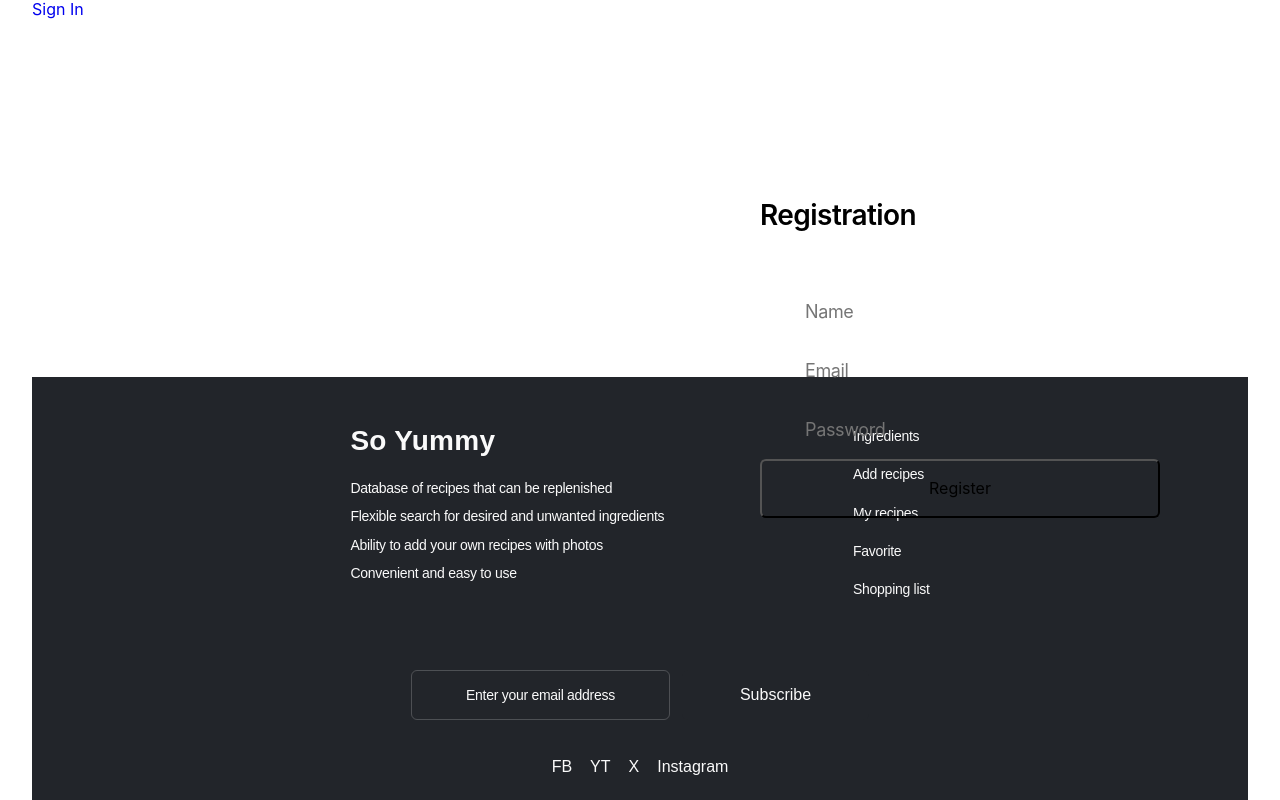
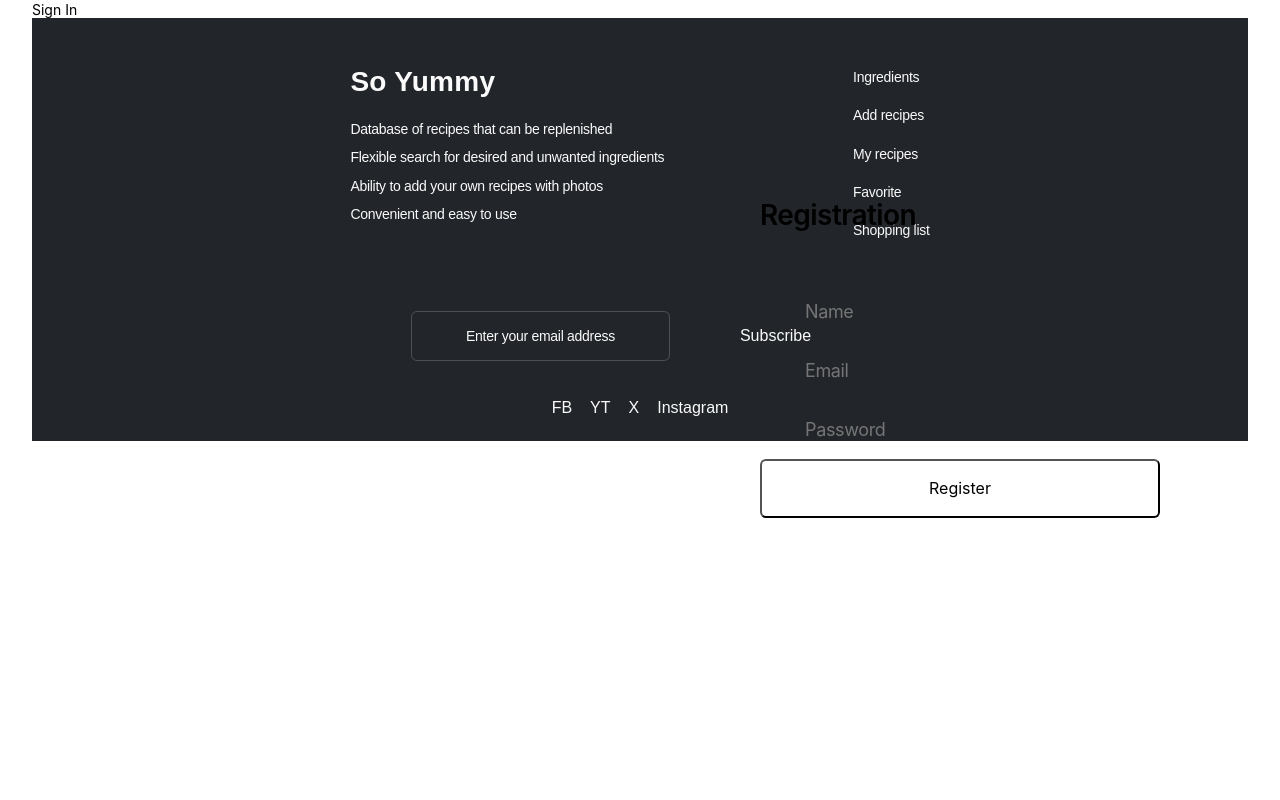
Before and after one commit to smuku-mk/so-yummy-project, a React (Create React App) app in the folder client/: page /register in a window 1280 px wide. Built offline with nearby package versions, Linux system fonts and the light colour scheme.

Commit message:
small fixes v2

```diff
--- a/client/package.json
+++ b/client/package.json
@@ -4,7 +4,6 @@
   "private": true,
   "dependencies": {
     "@babel/core": "^7.23.9",
-    "@emotion/styled": "^11.11.0",
     "@reduxjs/toolkit": "^2.2.1",
     "@testing-library/jest-dom": "^5.17.0",
     "@testing-library/react": "^13.4.0",
--- a/client/src/components/RegisterForm/RegisterForm.jsx
+++ b/client/src/components/RegisterForm/RegisterForm.jsx
@@ -1,17 +1,8 @@
-import { Link } from "react-router-dom";
 import { useDispatch, useSelector } from "react-redux";
 import { register } from "../../redux/auth/operations";
 import { selectIsLoggedIn } from "../../redux/auth/selectors";
 import { useNavigate } from "react-router-dom";
-import {
-  Form,
-  Title,
-  Label,
-  Input,
-  Submit,
-  //Link,
-  InputContainer,
-} from "./RegisterForm.styled";
+import { Form, Title, Label, Input, Submit, StyledLink, InputContainer } from "./RegisterForm.styled";
 
 export const RegisterForm = () => {
   const dispatch = useDispatch();
@@ -51,7 +42,7 @@ export const RegisterForm = () => {
         </InputContainer>
         <Submit type="submit">Register</Submit>
       </Form>
-      <Link to="/signin">Sign In</Link>
+      <StyledLink to="/signin">Sign In</StyledLink>
     </div>
   );
 };
--- a/client/src/components/RegisterForm/RegisterForm.styled.jsx
+++ b/client/src/components/RegisterForm/RegisterForm.styled.jsx
@@ -1,4 +1,5 @@
 import styled from "styled-components";
+import { Link } from "react-router-dom";
 
 export const Form = styled.form`
   display: flex;
@@ -82,8 +83,8 @@ export const Submit = styled.button`
   }
 `;
 
-/* export const Link = styled.link`
+export const StyledLink = styled(Link)`
   text-align: center;
   font-size: 14px;
   color: var(--fontLight);
-`; */
+`;
--- a/client/src/components/SharedLayout/SharedLayout.jsx
+++ b/client/src/components/SharedLayout/SharedLayout.jsx
@@ -1,16 +1,15 @@
 import { Suspense } from "react";
 import { Outlet } from "react-router-dom";
-import { Container, MainContent } from "./SharedLayout.styled";
+import { Container } from "./SharedLayout.styled";
 // import { Header } from "../Header";
 import { Footer } from "../Footer";
 
-export const SharedLayout = ({children}) => {
+export const SharedLayout = () => {
   return (
     <Container>
       {/* <Header /> */}
       <Suspense fallback={<div>Loading...</div>}>
         <Outlet />
-        <MainContent>{children}</MainContent>
       </Suspense>
       <Footer />
     </Container>
--- a/client/src/components/SharedLayout/SharedLayout.styled.jsx
+++ b/client/src/components/SharedLayout/SharedLayout.styled.jsx
@@ -5,9 +5,6 @@ export const Container = styled.div`
   max-width: 1440px;
   margin: 0 auto;
   padding: 0 16px;
-  display: flex;
-  flex-direction: column;
-  min-height: 100vh;
 
   @media screen and (min-width: 768px) {
     padding: 0 32px;
@@ -17,7 +14,3 @@ export const Container = styled.div`
     padding: 0 100px;
   }
 `;
-
-export const MainContent = styled.main`
-  flex-grow: 1;
-`;
--- a/client/src/components/SigninForm/SigininForm.styled.jsx
+++ b/client/src/components/SigninForm/SigininForm.styled.jsx
@@ -1,4 +1,5 @@
 import styled from "styled-components";
+import { Link } from "react-router-dom";
 
 export const Form = styled.form`
   display: flex;
@@ -83,8 +84,8 @@ export const Submit = styled.button`
   }
 `;
 
-/* export const Link = styled.link`
+export const StyledLink = styled(Link)`
   text-align: center;
   font-size: 14px;
   color: var(--fontLight);
-`; */
+`;
--- a/client/src/components/SigninForm/SigninForm.jsx
+++ b/client/src/components/SigninForm/SigninForm.jsx
@@ -1,18 +1,8 @@
-import { Link } from "react-router-dom";
 import { useDispatch, useSelector } from "react-redux";
 import { logIn } from "../../redux/auth/operations";
 import { selectIsLoggedIn } from "../../redux/auth/selectors";
 import { useNavigate } from "react-router-dom";
-import {
-  Form,
-  Title,
-  Label,
-  InputContainer,
-  Icon,
-  Input,
-  Submit,
-  //Link,
-} from "./SigininForm.styled";
+import { Form, Title, Label, InputContainer, Icon, Input, Submit, StyledLink } from "./SigininForm.styled";
 
 export const SigninForm = () => {
   const dispatch = useDispatch();
@@ -50,7 +40,7 @@ export const SigninForm = () => {
         </InputContainer>
         <Submit type="submit">Log In</Submit>
       </Form>
-      <Link to="/register">Registration</Link>
+      <StyledLink to="/register">Registration</StyledLink>
     </div>
   );
 };
--- a/client/src/index.js
+++ b/client/src/index.js
@@ -4,7 +4,7 @@ import { Provider } from "react-redux";
 import { ThemeProvider } from "styled-components";
 import { GlobalStyles } from "./styles";
 import { lightTheme, darkTheme } from "./styles";
-import { App } from "./components/App";
+import { App } from "./components";
 import store from "./redux/store";
 
 const Root = () => {
--- a/client/src/pages/WelcomePage/WelcomePage.jsx
+++ b/client/src/pages/WelcomePage/WelcomePage.jsx
@@ -1,4 +1,3 @@
-// import { Link } from "react-router-dom";
 import { Container, Title, Text, Register, Signin } from "./WelcomePage.styled";
 
 export const WelcomePage = () => {
```
Also changed, not shown: 1 other file (tests, documents, lock files or other folders).
